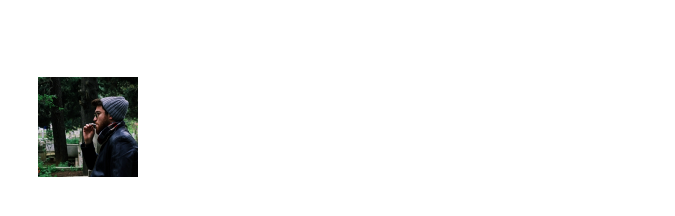
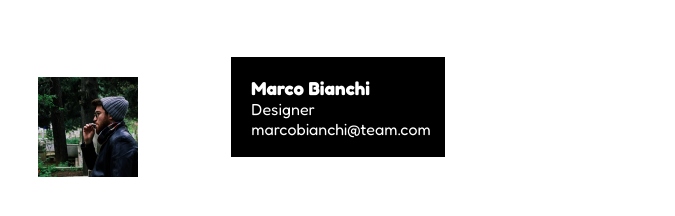
Before and after one commit to Geno00/html-css-float-cards, a plain HTML site: page index.html in a window 1280 px wide. Shown: the part 142-358 px from the top of the page, without its empty margins (302-977 px from the left). Drawn offline with Linux system fonts and the light colour scheme.

Commit message:
svolgimento della card

```diff
--- a/css/style.css
+++ b/css/style.css
@@ -33,3 +33,13 @@ h1{
 .col img {
     height: 100px;
 }
+
+.col2{
+    margin-top: 60px;
+    float: left;
+    width: calc(100% / 3);
+    padding: 20px;
+    height: 100px;
+    background-color: black;
+    color: white;
+}
--- a/index.html
+++ b/index.html
@@ -23,13 +23,13 @@
 
             <div class="col">
                 <img src="img/male1.png" alt="male1">
-
-
-
-
             </div>
 
-
+            <div class="col2">
+                <h3>Marco Bianchi</h3>
+                Designer
+                <p>marcobianchi@team.com</p>
+            </div>
 
 
 
```
